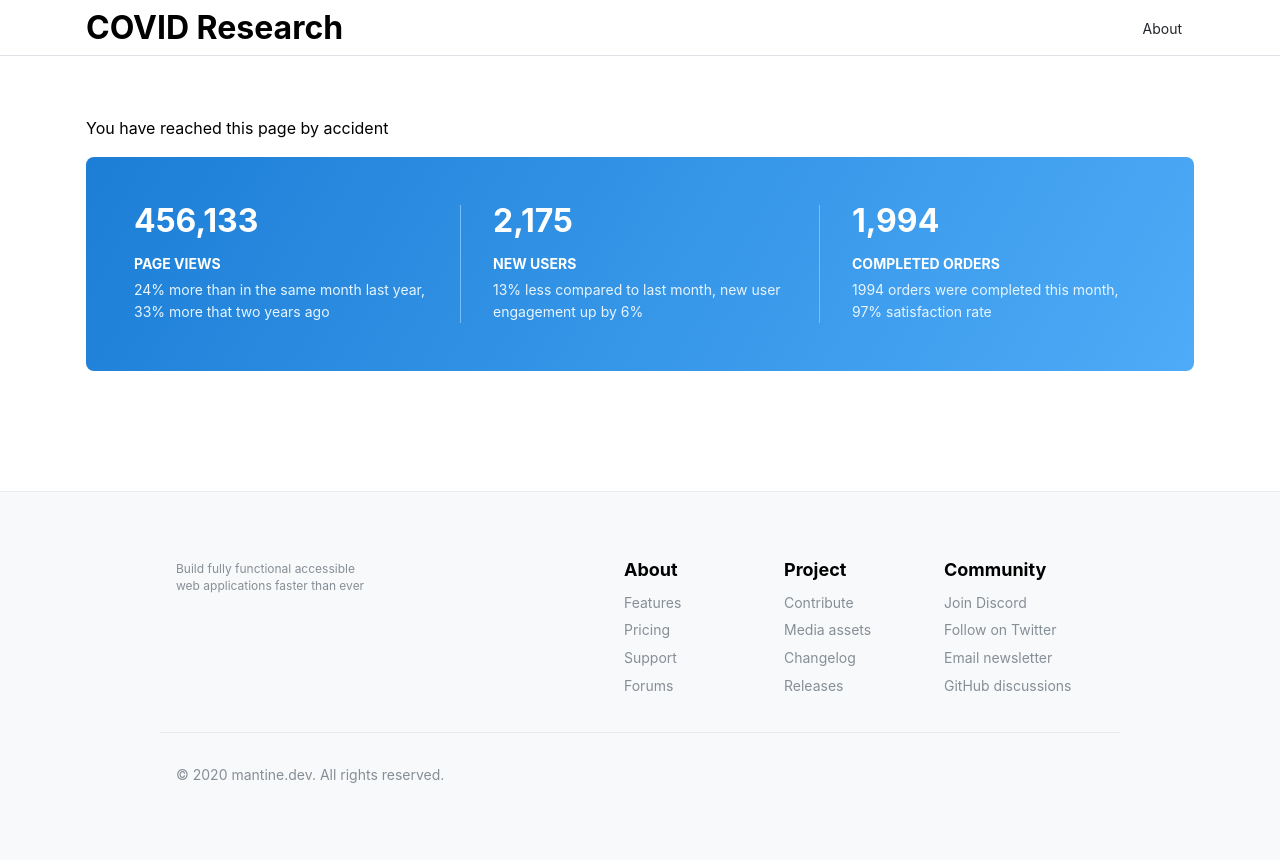
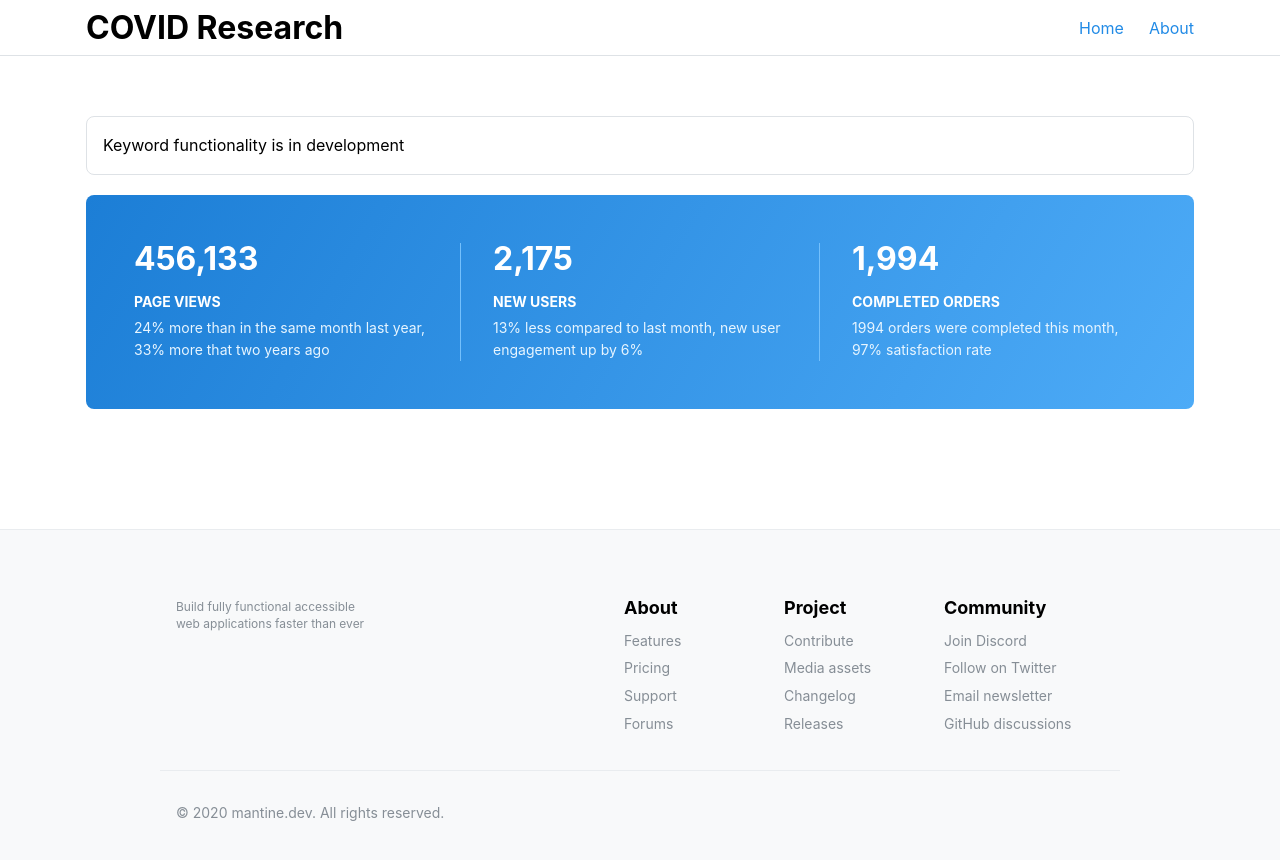
Before and after one commit to createadrln/medical-journals-app-mantine, a React (Vite) app: page /all-keywords in a window 1280 px wide. Shown: the top 860 px of the page. Built offline with nearby package versions, Linux system fonts and the light colour scheme.

Commit message:
Pagination, links, keywords filter

```diff
--- a/src/classes/articles.tsx
+++ b/src/classes/articles.tsx
@@ -23,3 +23,5 @@ export type Keyword = {
   keyword: string;
   count: number;
 };
+
+export type Keywords = Keyword[]
--- a/src/common/components/Header/Header.tsx
+++ b/src/common/components/Header/Header.tsx
@@ -1,33 +1,37 @@
-import { useState } from "react";
-import { Burger, Container, Group, Button, NavLink } from "@mantine/core";
+import {
+  Burger,
+  Container,
+  Group,
+  Anchor,
+} from "@mantine/core";
 import { Link } from "react-router-dom";
 import { useDisclosure } from "@mantine/hooks";
 import classes from "./HeaderSimple.module.css";
 
-const links = [{ link: "/about", label: "About" }];
+const links = [
+  { link: "/", label: "Home" },
+  { link: "/about", label: "About" },
+];
 
 export default function HeaderSimple() {
   const [opened, { toggle }] = useDisclosure(false);
-  const [active, setActive] = useState(links[0].link);
 
   const items = links.map((link) => (
-    <NavLink
+    <Anchor
       component={Link}
       to={link.link}
-      label={link.label}
-      variant="default"
-      active={active === link.link || undefined}
-      onClick={(event) => {
-        event.preventDefault();
-        setActive(link.link);
-      }}
-    />
+      ml="20"
+    >
+      {link.label}
+    </Anchor>
   ));
 
   return (
     <header className={classes.header}>
       <Container size="lg" className={classes.inner}>
-        <h1>COVID Research</h1>
+        <Anchor c="black" component={Link} to="/" underline="never">
+          <h1>COVID Research</h1>
+        </Anchor>
         <Group gap={5} visibleFrom="xs">
           {items}
         </Group>
--- a/src/features/covidResearch/components/CovidArticles.tsx
+++ b/src/features/covidResearch/components/CovidArticles.tsx
@@ -73,7 +73,7 @@ const CovidArticles = ({
       <Pagination
         mt="20"
         mb="40"
-        total={articles!.totalCount}
+        total={articles!.totalPages}
         value={articles!.page}
         onChange={setPage}
       />
--- a/src/features/covidResearch/components/CovidKeywords.tsx
+++ b/src/features/covidResearch/components/CovidKeywords.tsx
@@ -1,5 +1,6 @@
 import { useState, useEffect } from "react";
 import { Group, Button } from "@mantine/core";
+import { Link } from "react-router-dom";
 
 import { Keyword } from "../../../classes/articles";
 import { fetchKeywords } from "../../../data/data";
@@ -35,7 +36,9 @@ const CovidKeywords = () => {
             )
           );
         })}
-        <Button size="lg" mt="20">View All Keywords</Button>
+        <Button component={Link} to="/all-keywords" size="lg" mt="20">
+          View All Keywords
+        </Button>
       </Group>
     </>
   );
--- a/src/main.tsx
+++ b/src/main.tsx
@@ -3,11 +3,17 @@ import * as ReactDOM from "react-dom/client";
 import { createBrowserRouter, RouterProvider } from "react-router-dom";
 import Root from "./routes/root";
 import ErrorPage from "./features/pages/ErrorPage";
+import AllKeywords from "./routes/all_keywords";
 
 const router = createBrowserRouter([
   {
     path: "/",
     element: <Root />,
+    errorElement: <ErrorPage />,
+  },
+  {
+    path: "/all-keywords",
+    element: <AllKeywords />,
     errorElement: <ErrorPage />,
   }
 ]);
--- /dev/null
+++ b/src/routes/all_keywords.tsx
@@ -0,0 +1,31 @@
+// import { useState } from "react";
+import {
+  MantineProvider,
+  Container,
+  Paper,
+} from "@mantine/core";
+import { theme } from "../theme";
+import "@mantine/core/styles.css";
+
+import Header from "../common/components/Header/Header";
+import Footer from "../common/components/Footer/Footer";
+
+// import { Keywords } from "../classes/articles";
+
+export default function AllKeywords() {
+//   const [keywords, setKeywords] = useState<Keywords>();
+
+  return (
+    <MantineProvider theme={theme}>
+      <Header />
+      <Container size="lg">
+        <main>
+          <Paper withBorder radius="md" p="md" mb="20">
+            Keyword functionality is in development
+          </Paper>
+        </main>
+      </Container>
+      <Footer />
+    </MantineProvider>
+  );
+}
--- a/src/routes/root.tsx
+++ b/src/routes/root.tsx
@@ -75,13 +75,7 @@ export default function Root() {
   return (
     <MantineProvider theme={theme}>
       <Header />
-      <HeroText
-        articleCount={`${
-          articles?.totalCount
-            ? articles?.totalCount * articles?.pageSize
-            : "N/A"
-        }`}
-      />
+      <HeroText articleCount={`${articles?.totalCount || "N/A"}`} />
       <Container size="lg">
         <main>
           <Group justify="right" mb="20">
```
Also changed, not shown: src/routes/about.tsx (added).
